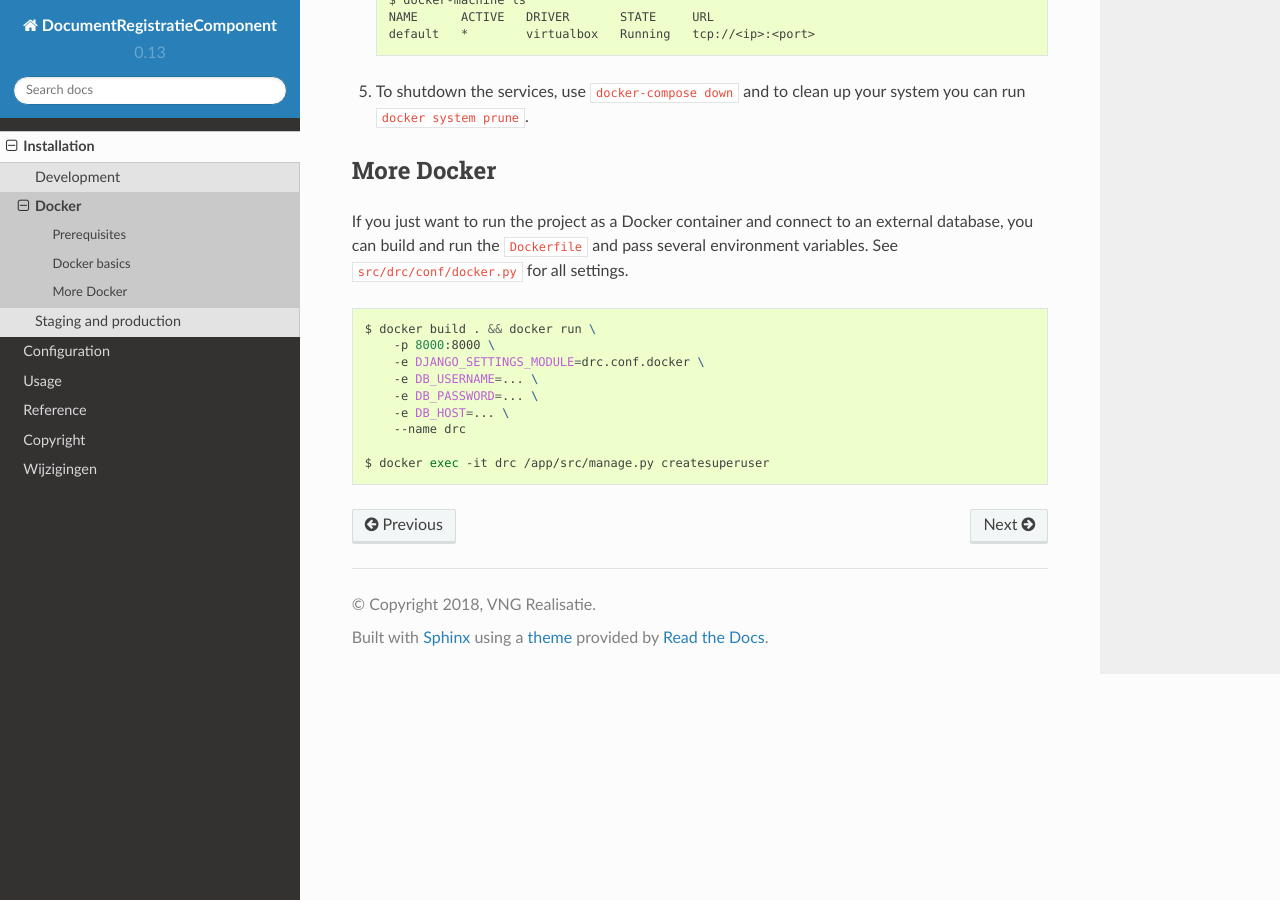
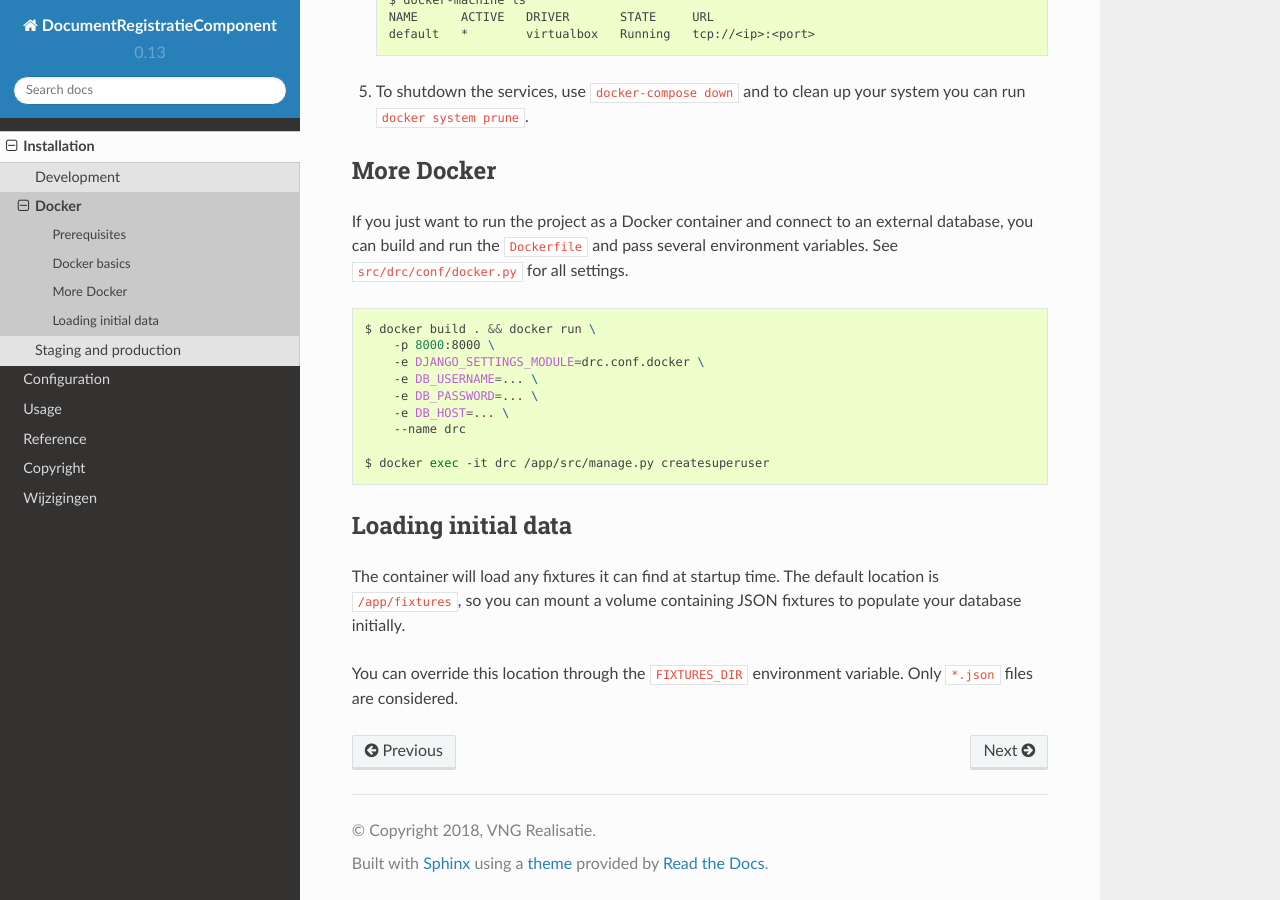
Before and after one commit to VNG-Realisatie/documenten-api, a Sphinx documentation site: the page built from docs/contents/installation/docker.rst, in a window 1280 px wide and 900 px high, scrolled down 1209 px. Built offline with Sphinx 7.4.7 and the Read the Docs theme 2.0.0, drawn with Linux system fonts in a browser that asks for light colours.

Commit message:
:sparkles: Added fixture loading to container start script

```diff
--- a/docs/contents/installation/docker.rst
+++ b/docs/contents/installation/docker.rst
@@ -93,6 +93,15 @@ all settings.
 
     $ docker exec -it drc /app/src/manage.py createsuperuser
 
+Loading initial data
+--------------------
+
+The container will load any fixtures it can find at startup time. The default
+location is ``/app/fixtures``, so you can mount a volume containing JSON
+fixtures to populate your database initially.
+
+You can override this location through the ``FIXTURES_DIR`` environment
+variable. Only ``*.json`` files are considered.
 
 .. _Github: https://github.com/VNG-realisatie/gemma-documentregistratiecomponent
 .. _Docker: https://docs.docker.com/install/
```
Also changed, not shown: 1 other file.
